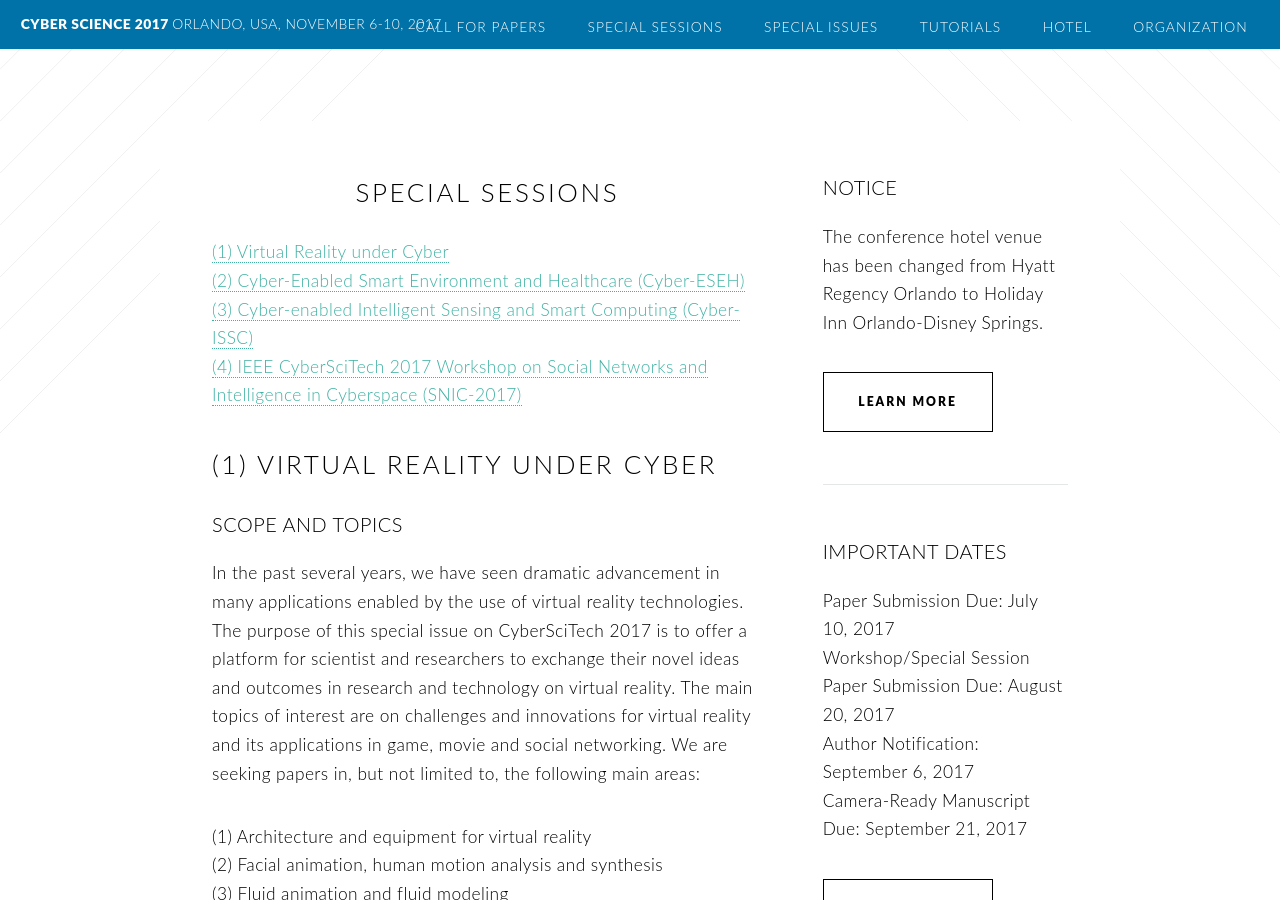
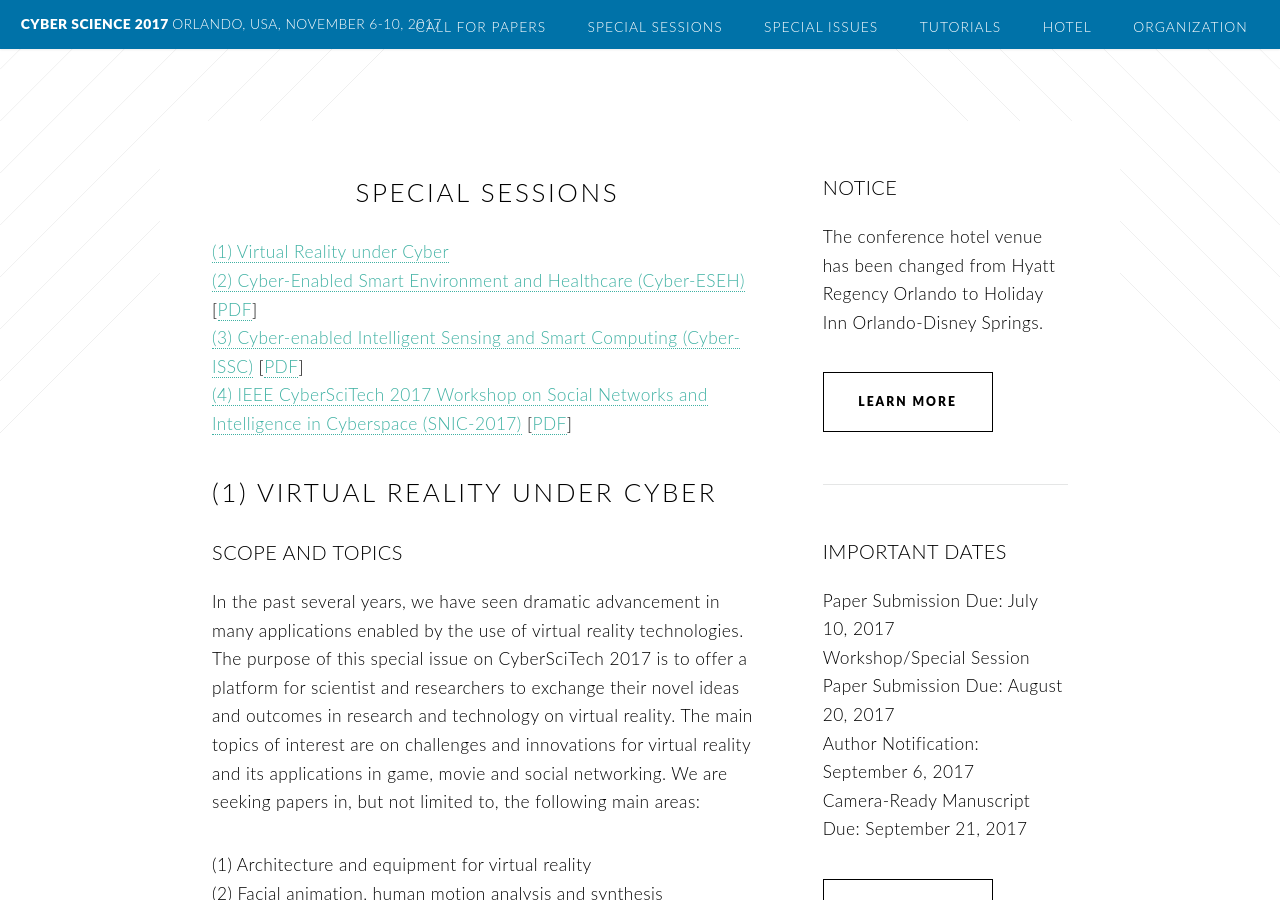
Before and after one commit to cyber-science/2017, a Jekyll site: the page built from special-session.md, in a window 1280 px wide and 900 px high. Built offline with Jekyll 4.4.1, drawn with Linux system fonts in a browser that asks for light colours; nearby versions of some CDN libraries.

Commit message:
download

```diff
--- a/special-session.md
+++ b/special-session.md
@@ -10,9 +10,9 @@ icon: fa-file-text
 </div>
 
 - [(1) Virtual Reality under Cyber](#1-virtual-reality-under-cyber)
-- [(2) Cyber-Enabled Smart Environment and Healthcare (Cyber-ESEH)](#2-cyber-enabled-smart-environment-and-healthcare-cyber-eseh)
-- [(3) Cyber-enabled Intelligent Sensing and Smart Computing (Cyber-ISSC)](#3-cyber-enabled-intelligent-sensing-and-smart-computing-cyber-issc)
-- [(4) IEEE CyberSciTech 2017 Workshop on Social Networks and Intelligence in Cyberspace (SNIC-2017)](#4-ieee-cyberscitech-2017-workshop-on-social-networks-and-intelligence-in-cyberspace-snic-2017)
+- [(2) Cyber-Enabled Smart Environment and Healthcare (Cyber-ESEH)](#2-cyber-enabled-smart-environment-and-healthcare-cyber-eseh) [[PDF](/2017/download/CyberESEH2017.pdf)]
+- [(3) Cyber-enabled Intelligent Sensing and Smart Computing (Cyber-ISSC)](#3-cyber-enabled-intelligent-sensing-and-smart-computing-cyber-issc) [[PDF](/2017/download/CyberISSC2017.pdf)]
+- [(4) IEEE CyberSciTech 2017 Workshop on Social Networks and Intelligence in Cyberspace (SNIC-2017)](#4-ieee-cyberscitech-2017-workshop-on-social-networks-and-intelligence-in-cyberspace-snic-2017) [[PDF](/2017/download/SNIC2017-CFP.pdf)]
 
 ## (1) Virtual Reality under Cyber
 
```
Also changed, not shown: 3 other files.
